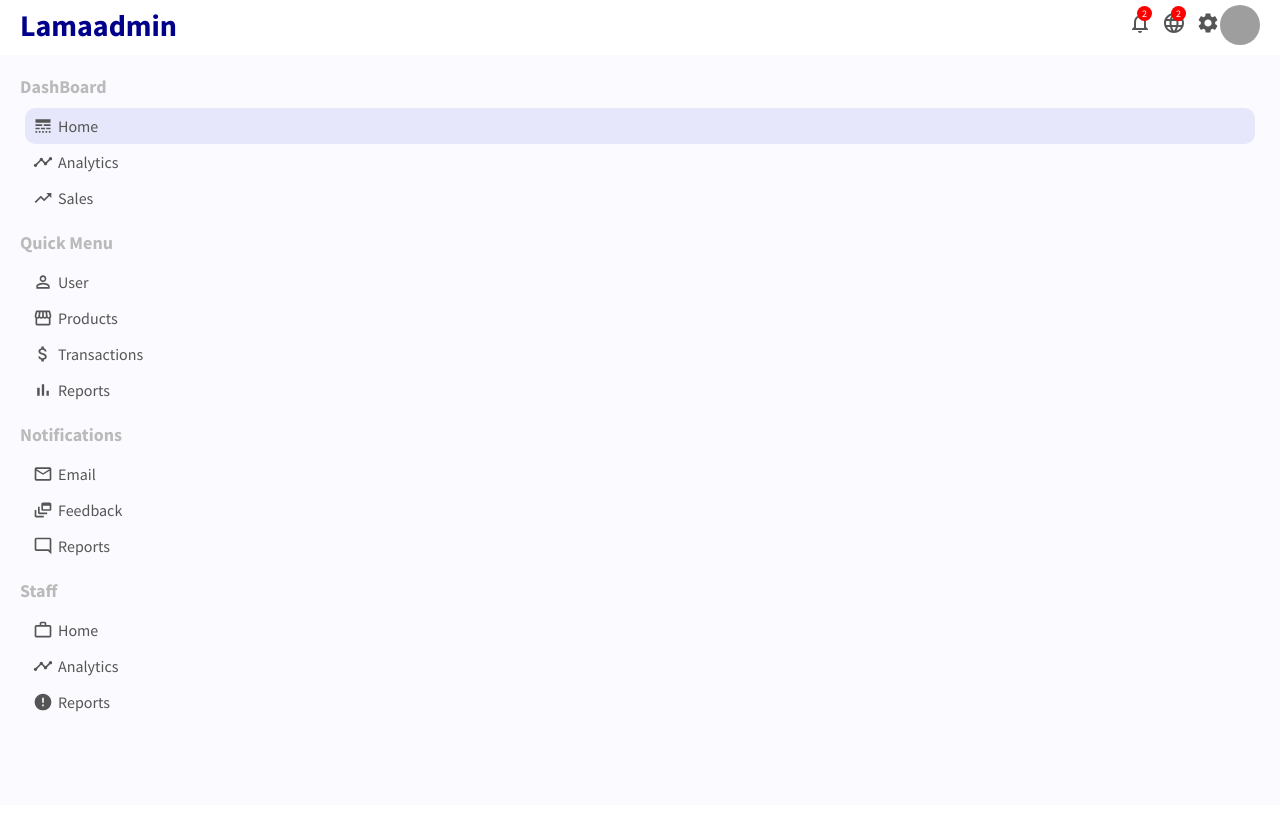
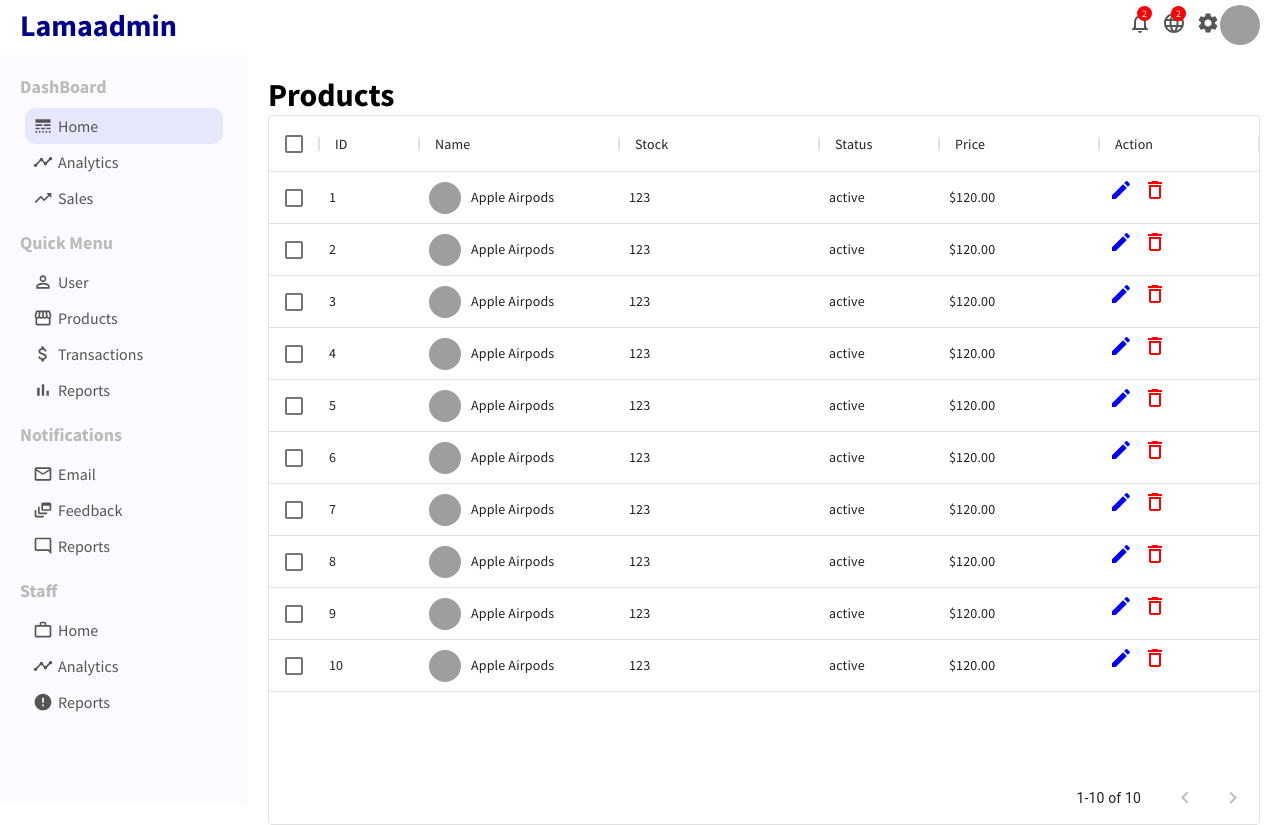
Before and after one commit to Sarman7105/Admin-panel, a React (Create React App) app: page /products in a window 1280 px wide. Built offline with nearby package versions, Linux system fonts and the light colour scheme; grey boxes are pictures that could not be loaded.

Commit message:
productForm need to be implemented

```diff
--- a/src/App.js
+++ b/src/App.js
@@ -10,6 +10,8 @@ import {
 import UserList from "./Component/Pages/UserList/UserList";
 import User from "./Component/Pages/User/User";
 import NewUser from './Component/Pages/NewUser/NewUser'
+import ProductList from './Component/Pages/ProductList/ProductList';
+import Product from './Component/Pages/Product/Product';
 function App() {
   return (
     <Router>
@@ -30,6 +32,15 @@ function App() {
           <Route path="/newUser">
             <NewUser/>
           </Route>
+
+          <Route path="/products">
+            <ProductList/>
+          </Route>
+
+          <Route path="/product/:userId">
+            <Product/>
+          </Route>
+
         </Switch>
 
       </div>
--- /dev/null
+++ b/src/Component/Pages/Product/Product.css
@@ -0,0 +1,71 @@
+.product{
+    flex: 4;
+    padding: 20px;
+}
+.productTitleContainer{
+    display: flex;
+    align-items: center;
+    justify-content: space-between;
+}
+
+.productAddButton{
+    width: 80px;
+    padding: 7px 10px;
+    background: teal;
+    color: white;
+    font-size: 16px;
+    font-weight: 600;
+    border: none;
+    border-radius: 5px;
+    cursor: pointer;
+}
+
+.productTop{
+    display: flex;
+}
+
+.productTopLeft,
+.productTopRight{
+    flex: 1;
+}
+.productTopRight{
+    padding: 20px;
+    margin: 20px;
+    -webkit-box-shadow: 0px 0px 15px -10px rgba(0, 0, 0, 0.75);
+	box-shadow: 0px 0px 15px -10px rgba(0, 0, 0, 0.75);
+}
+
+.productInfoImg{
+    width: 40px;
+    height: 40px;
+    border-radius:50%;
+    object-fit: cover;
+    margin-right: 20px;
+}
+
+.productInfoTop{
+    display: flex;
+    align-items: center;
+}
+.productName{
+    font-weight: 600;
+}
+.productInfoBottom{
+    margin-top: 10px;
+}
+.productInfoItem{
+    width: 150px;
+    display: flex;
+    justify-content: space-between;
+}
+
+.productInfoValue{
+    font-weight: 300;
+}
+
+.productBottom{
+    padding: 20px;
+    margin: 20px;
+    -webkit-box-shadow: 0px 0px 15px -10px rgba(0, 0, 0, 0.75);
+	box-shadow: 0px 0px 15px -10px rgba(0, 0, 0, 0.75);
+}
--- /dev/null
+++ b/src/Component/Pages/Product/Product.js
@@ -0,0 +1,58 @@
+import React from 'react';
+import './Product.css';
+import { Link } from 'react-router-dom';
+import Chart from '../../Chart/Chart'
+import {productData} from '../../../DummyData'
+const Product = () => {
+    return (
+        <div className="product">
+            <div className="productTitleContainer">
+                <h1 className="productTitle">Product</h1>
+                <Link to="/newProduct">
+                    <button className="productAddButton">Create</button>
+                </Link>
+            </div>
+
+            <div className="productTop">
+                <div className="productTopLeft">
+                    <Chart data={ productData } dataKey="Sales" title="Sales Performance"/>
+                </div>
+                <div className="productTopRight">
+                    <div className="productInfoTop">
+                        <img src="https://images.pexels.com/photos/7156886/pexels-photo-7156886.jpeg?auto=compress&cs=tinysrgb&dpr=2&w=500" alt="" className="productInfoImg" />
+                        <span className="productName">Apple Airpods</span>
+                    </div>
+                    <div className="productInfoBottom">
+                        <div className="productInfoItem">
+                            <span className="productInfoKey">id:</span>
+                            <span className="productInfoKey">123</span>
+                        </div>
+                        <div className="productInfoItem">
+                            <span className="productInfoKey">sales:</span>
+                            <span className="productInfoKey">5123</span>
+                        </div>
+                        <div className="productInfoItem">
+                            <span className="productInfoKey">active:</span>
+                            <span className="productInfoKey">yes</span>
+                        </div>
+                        <div className="productInfoItem">
+                            <span className="productInfoKey">in stock:</span>
+                            <span className="productInfoKey">no</span>
+                        </div>
+                    </div>
+                </div>
+            </div>
+            <div className="productBottom">
+
+                <form className="productForm">
+                    <div className="productFormLeft"></div>
+                    <div className="productFormRight"></div>
+                </form>
+
+            </div>
+
+        </div>
+    );
+};
+
+export default Product;
--- /dev/null
+++ b/src/Component/Pages/ProductList/ProductList.css
@@ -0,0 +1,33 @@
+.productList{
+    flex: 4;
+    padding: 20px;
+}
+
+.productListproduct{
+    display: flex;
+    align-items: center;
+}
+.productListImg{
+    width: 32px;
+    height: 32px;
+    border-radius: 50%;
+    object-fit: cover;
+    margin-right: 10px;
+}
+
+
+.productListIcon{
+    margin-right: 10px;
+    align-items: center !important;
+    justify-content:space-around;
+    cursor: pointer;
+
+}
+
+.productListIcon.Edit{
+    color: blue;
+}
+
+.productListIcon.Delete{
+    color: red;
+}
--- /dev/null
+++ b/src/Component/Pages/ProductList/ProductList.js
@@ -0,0 +1,75 @@
+import React, {useState} from 'react';
+import './ProductList.css';
+import { DataGrid } from '@material-ui/data-grid';
+import { Edit, DeleteOutline } from '@material-ui/icons';
+import { productRows } from '../../../DummyData';
+import { Link } from 'react-router-dom';
+const ProductList = () => {
+
+    const [data, setData] = useState(productRows);
+    const handleDelete = (id) => {
+
+        setData(data.filter(dataItem => dataItem.id !== id));
+    }
+
+
+    const columns = [
+	{
+		field: 'id',
+		headerName: 'ID',
+		width: 100
+	},
+	{
+		field: 'product',
+		headerName: 'Name',
+        width: 200,
+        renderCell: (params) => {
+            return (
+                <div className="productListproduct">
+                    <img className="productListImg" src={params.row.img} alt="" />
+                    {params.row.name}
+                </div>
+            )
+        }
+	},
+	{
+		field: 'stock',
+		headerName: 'Stock',
+		width: 200
+	},
+	{
+		field: 'status',
+		headerName: 'Status',
+		width: 120
+	},
+	{
+		field: 'price',
+		headerName: 'Price',
+        width: 160,
+	},
+	{
+		field: 'action',
+		headerName: 'Action',
+        width: 160,
+        renderCell: (params) => {
+            return (
+                <div className="productListButtonContainer">
+                    <Link to={ "product/"+params.row.id}>
+                        <Edit className="productListIcon Edit" />
+                    </Link>
+                    <DeleteOutline className="productListIcon Delete" onClick={ ()=>handleDelete(params.row.id)}/>
+                </div>
+           )
+        }
+	}
+];
+
+
+    return (
+        <div className="productList">
+            <h1>Products</h1>
+            <DataGrid rows={data} columns={columns} pageSize={10} disableSelectionOnClick checkboxSelection />
+        </div>
+    );
+};
+export default ProductList;
--- a/src/Component/Sidebar/Sidebar.js
+++ b/src/Component/Sidebar/Sidebar.js
@@ -40,11 +40,13 @@ const Sidebar = () => {
                         </li>
 
                         </Link>
+                        <Link className="link" to="/products">
+                            <li className="sidebarListItem">
+                                <Storefront className="sidebarIcon" />
+                            Products
+                            </li>
+                        </Link>
 
-                        <li className="sidebarListItem">
-                            <Storefront className="sidebarIcon" />
-                            Products
-                        </li>
                         <li className="sidebarListItem">
                             <AttachMoney className="sidebarIcon" />
                             Transactions
--- a/src/DummyData.js
+++ b/src/DummyData.js
@@ -48,6 +48,21 @@ export const userData = [
 		'Active User': 2800
 	}
 ];
+
+export const productData = [
+    {
+      name: "Jan",
+      "Sales": 4000,
+    },
+    {
+      name: "Feb",
+      "Sales": 3000,
+    },
+    {
+      name: "Mar",
+      "Sales": 5000,
+    },
+  ];
 
 export const userRows = [
 	{
@@ -141,3 +156,96 @@ export const userRows = [
 		transaction: '$120.00'
 	}
 ];
+
+ export const productRows = [
+    {
+      id: 1,
+      name: "Apple Airpods",
+      img:
+        "https://images.pexels.com/photos/7156886/pexels-photo-7156886.jpeg?auto=compress&cs=tinysrgb&dpr=2&w=500",
+      stock: 123,
+      status: "active",
+      price: "$120.00",
+    },
+    {
+      id: 2,
+      name: "Apple Airpods",
+      img:
+        "https://images.pexels.com/photos/7156886/pexels-photo-7156886.jpeg?auto=compress&cs=tinysrgb&dpr=2&w=500",
+      stock: 123,
+      status: "active",
+      price: "$120.00",
+    },
+    {
+      id: 3,
+      name: "Apple Airpods",
+      img:
+        "https://images.pexels.com/photos/7156886/pexels-photo-7156886.jpeg?auto=compress&cs=tinysrgb&dpr=2&w=500",
+      stock: 123,
+      status: "active",
+      price: "$120.00",
+    },
+    {
+      id: 4,
+      name: "Apple Airpods",
+      img:
+        "https://images.pexels.com/photos/7156886/pexels-photo-7156886.jpeg?auto=compress&cs=tinysrgb&dpr=2&w=500",
+      stock: 123,
+      status: "active",
+      price: "$120.00",
+    },
+    {
+      id: 5,
+      name: "Apple Airpods",
+      img:
+        "https://images.pexels.com/photos/7156886/pexels-photo-7156886.jpeg?auto=compress&cs=tinysrgb&dpr=2&w=500",
+      stock: 123,
+      status: "active",
+      price: "$120.00",
+    },
+    {
+      id: 6,
+      name: "Apple Airpods",
+      img:
+        "https://images.pexels.com/photos/7156886/pexels-photo-7156886.jpeg?auto=compress&cs=tinysrgb&dpr=2&w=500",
+      stock: 123,
+      status: "active",
+      price: "$120.00",
+    },
+    {
+      id: 7,
+      name: "Apple Airpods",
+      img:
+        "https://images.pexels.com/photos/7156886/pexels-photo-7156886.jpeg?auto=compress&cs=tinysrgb&dpr=2&w=500",
+      stock: 123,
+      status: "active",
+      price: "$120.00",
+    },
+    {
+      id: 8,
+      name: "Apple Airpods",
+      img:
+        "https://images.pexels.com/photos/7156886/pexels-photo-7156886.jpeg?auto=compress&cs=tinysrgb&dpr=2&w=500",
+      stock: 123,
+      status: "active",
+      price: "$120.00",
+    },
+    {
+      id: 9,
+      name: "Apple Airpods",
+      img:
+        "https://images.pexels.com/photos/7156886/pexels-photo-7156886.jpeg?auto=compress&cs=tinysrgb&dpr=2&w=500",
+      stock: 123,
+      status: "active",
+      price: "$120.00",
+    },
+    {
+      id: 10,
+      name: "Apple Airpods",
+      img:
+        "https://images.pexels.com/photos/7156886/pexels-photo-7156886.jpeg?auto=compress&cs=tinysrgb&dpr=2&w=500",
+      stock: 123,
+      status: "active",
+      price: "$120.00",
+    },
+  ];
```
